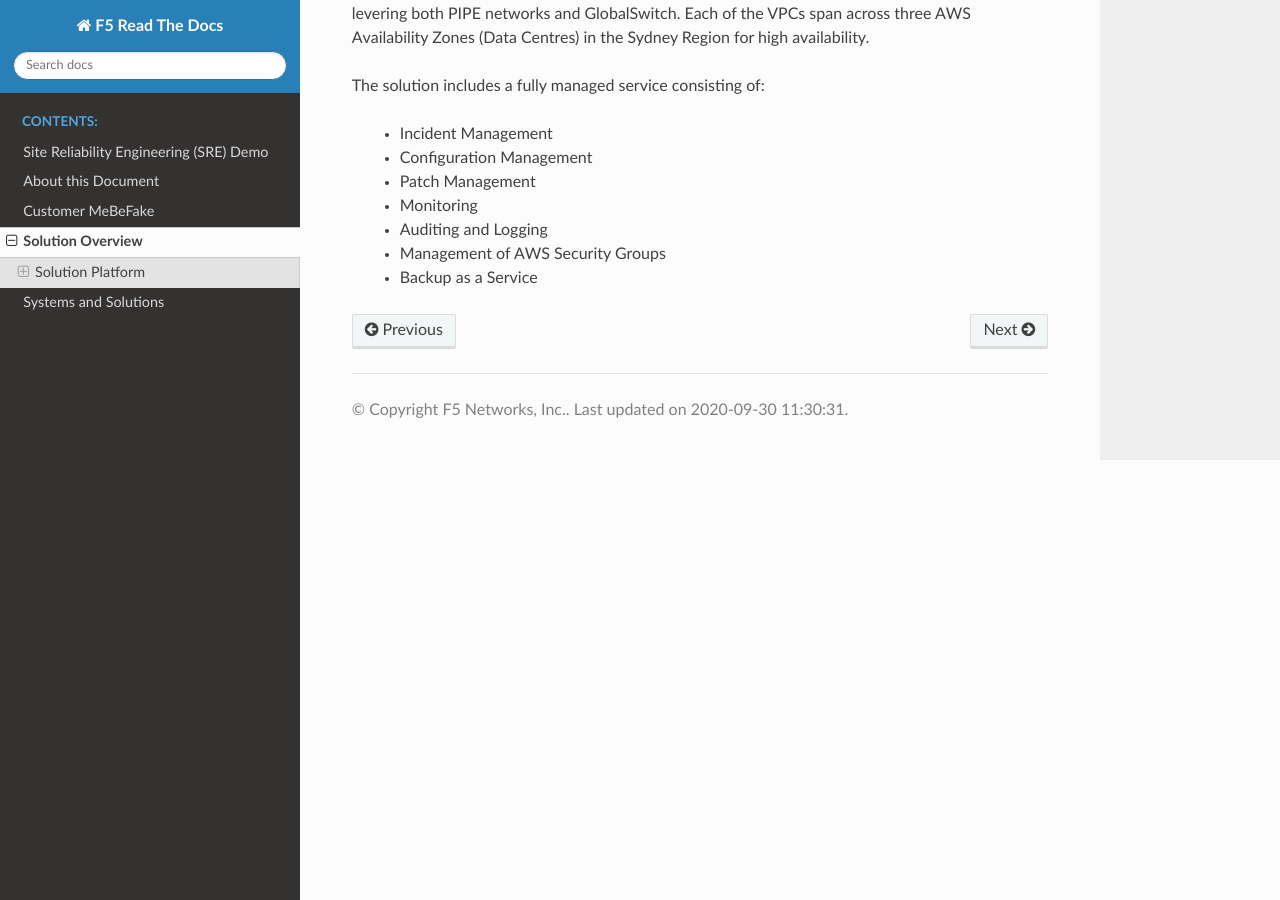
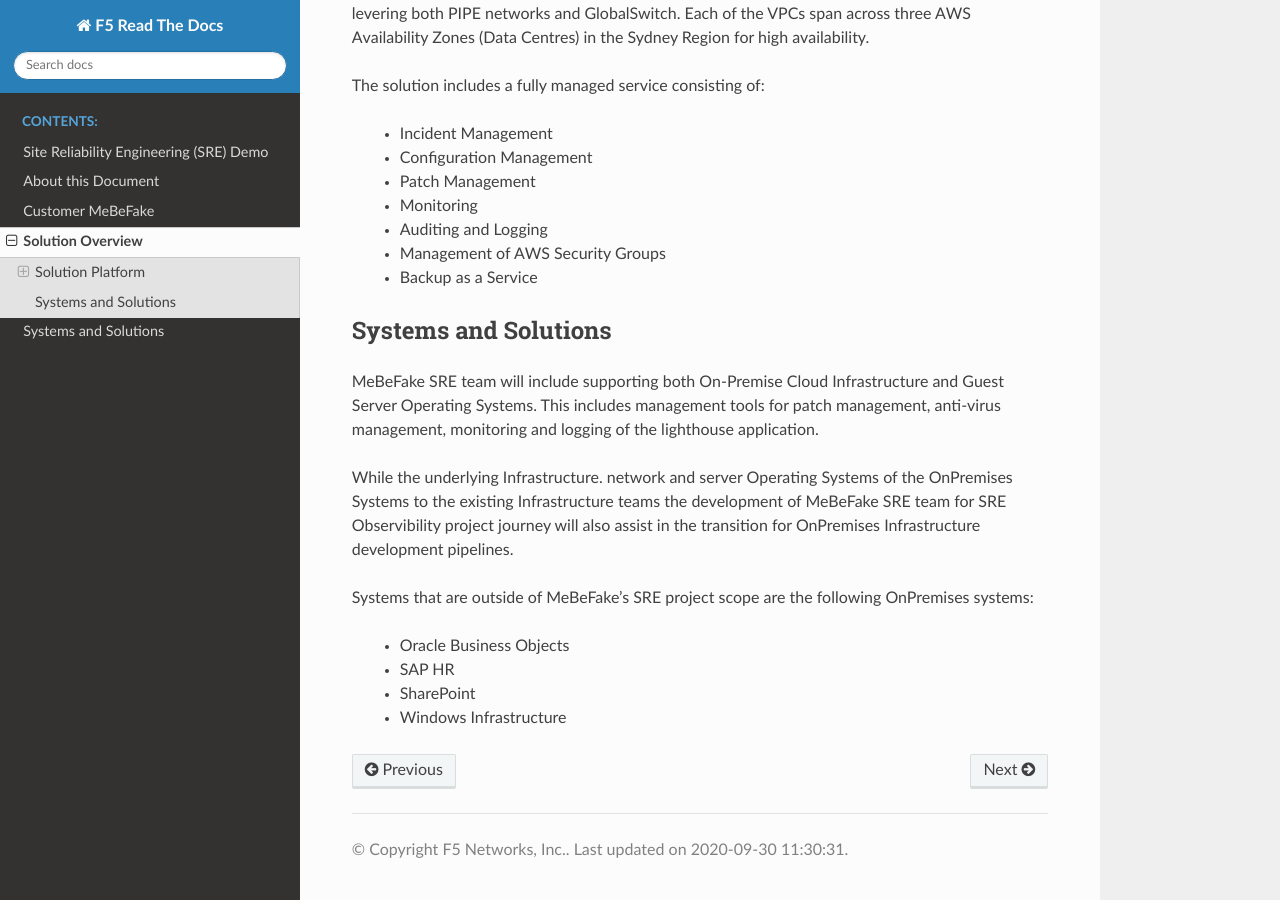
Before and after one commit to merps/f5-rtd-sre-demo, a Sphinx documentation site: the page built from docs/html/solution.rst, in a window 1280 px wide and 900 px high, scrolled down 1468 px. Built offline with Sphinx 7.4.7 and the Read the Docs theme 2.0.0, drawn with Linux system fonts in a browser that asks for light colours; pages that are not in the unit, such as notebooks, are missing from menus.

Commit message:
updated systems description

```diff
--- a/docs/html/solution.rst
+++ b/docs/html/solution.rst
@@ -75,3 +75,22 @@
     * Auditing and Logging
     * Management of AWS Security Groups
     * Backup as a Service
+
+
+Systems and Solutions
+=================================================================
+
+MeBeFake SRE team will include supporting both On-Premise Cloud Infrastructure and Guest Server
+Operating Systems. This includes management tools for patch management, anti-virus management,
+monitoring and logging of the lighthouse application.
+
+While the underlying Infrastructure. network and server Operating Systems of the OnPremises Systems
+to the existing Infrastructure teams the development of MeBeFake SRE team for SRE Observibility
+project journey will also assist in the transition for OnPremises Infrastructure development pipelines.
+
+Systems that are outside of MeBeFake's SRE project scope are the following OnPremises systems:
+
+    * Oracle Business Objects
+    * SAP HR
+    * SharePoint
+    * Windows Infrastructure
```
Also changed, not shown: docs/html/onprem/index.rst (added, +38 -0 lines).
